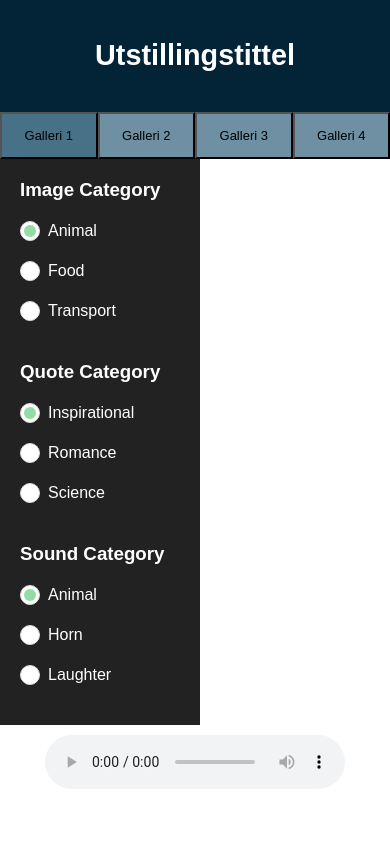
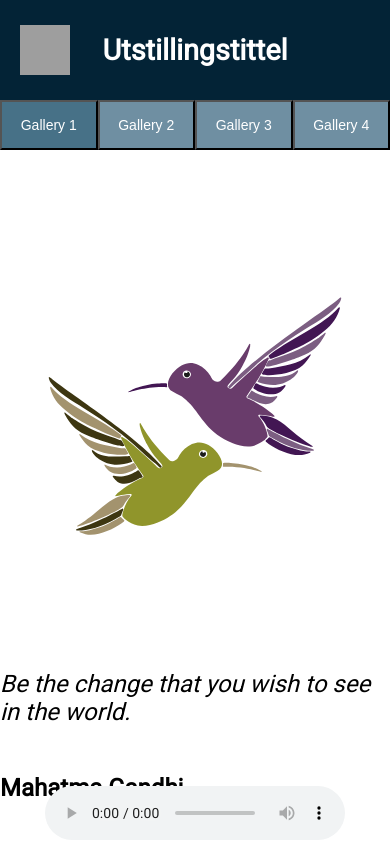
Before and after one commit to IT2810/it2810-webutvikling-h18-prosjekt-2-gruppe--10, a React (Create React App) app in the folder prosjekt2/: page / in a window 390 px wide. Shown: the top 844 px of the page. Built offline with nearby package versions, Linux system fonts and the light colour scheme; grey boxes are pictures that could not be loaded.

Commit message:
La til mobilmeny og gjorde siden mer responsiv

```diff
--- a/prosjekt2/src/App.css
+++ b/prosjekt2/src/App.css
@@ -1,86 +1,165 @@
+@import url('https://fonts.googleapis.com/css?family=Roboto');
+
 .App {
-  text-align: center;
+  display: grid;
+  grid-template-columns: 200px 1fr;
+  grid-template-rows: 100px 50px 1fr;
+  height: 100vh;
+  font-family: 'Roboto', sans-serif;
 }
 
 .App-header {
-  grid-column-start: 1;
-  grid-column-end: 5;
+  display: flex;
+  align-items: center;
+  grid-row: 1;
+  grid-column: 1 / span 3;
   background-color: #032336;
   padding: 20px;
   color: white;
 }
 
 .App-title {
+  width: 100%;
   font-size: 1.8em;
+  text-align: center;
+  margin: 0;
 }
 
-.App-intro {
-  font-size: large;
+.tabContainer {
+  display: flex;
+  flex-flow: row wrap;
+  grid-column: 2 / span 2;
+  grid-row: 2;
 }
 
-.C1 {
-  display: grid;
-  grid-template-columns: auto auto auto auto;
+.tabContainer button {
+  flex-grow: 1;
 }
 
-.C2 {
+.mobileMenuButton {
+  cursor: pointer;
+  position: absolute;
+  display: none;
+  height: 50px;
+  width: 50px;
+  background-image: url('https://mdbootstrap.com/img/svg/hamburger2.svg?color=fff');
+}
+
+.contentContainer {
+  overflow: scroll;
   display: grid;
-  grid-template-columns: 1fr 1fr max-content;
+  grid-template-columns: 1fr 1fr;
+  grid-template-rows: 1fr 100px;
+  grid-row: 3;
+  grid-column: 2 / span 2;
+
+  align-items: center;
+  justify-items: center;
+}
+
+.active,
+.inactive {
+  font-size: 14px;
+  outline: none;
+  cursor: pointer;
+  color: white;
 }
 
 .active {
   background-color: #477187;
-  font-size: 13px;
-  outline: none;
-  cursor: pointer;
 }
 
 .inactive {
   background-color: #6F8FA2;
-  font-size: 13px;
-  outline: none;
-  cursor: pointer;
 }
 
-.Svgs {
-  padding: 10px;
+.image {
+  width: 100%;
+  grid-row: 1;
+  grid-column: 1;
 }
 
-.Txts {
-  padding: 10px;
+.text {
+  grid-row: 1;
+  grid-column: 2;
+  display: flex;
+  flex-flow: column wrap;
+  justify-content: center;
 }
 
-.Sounds {
-  padding: 10px;
+.sound {
+  justify-content: center;
+  align-items: center;
   grid-row: 2;
-  grid-column: 2;
+  grid-column: 1 / span 2;
 }
 
-@media only screen and (max-width: 600px) {
-  .C2 {
-    grid-template-columns: auto;
-  }
-  .Sounds {
-    grid-row: 3;
-    grid-column: 1;
+.text p {
+  font-size: 24px;
+}
+
+/* ***** MOBIL ****** */
+@media only screen and (max-width: 700px) {
+  .App {
+    grid-template-columns: 1fr;
   }
 
+  .mobileMenuButton {
+    display: block;
+  }
 
+  .categories {
+    position: absolute;
+    height: calc(100vh - 100px);
+    width: 200px;
+    z-index: 2;
+    top: 100px;
+  }
+
+  .hidden {
+    display: none;
+  }
+
+  .text {
+    padding: 0;
+  }
 }
 
-.Categories {
-  background-color: #222;
+/* ***** TABLET ***** */
+@media only screen and (max-width: 1024px) {
+  .contentContainer {
+    grid-template-columns: 1fr;
+  }
+
+  .text {
+    grid-column: 1;
+    grid-row: 2;
+  }
+
+  .sound {
+    grid-column: 1;
+    grid-row: 3;
+  }
+}
+
+/****** CATEGORIES ******/
+.categories {
+  background-color: #032336;
   color: white;
-  grid-row: 1/span 2;
+  grid-column: 1;
+  grid-row: 2 / span 2;
   text-align: left;
   max-width: 200px
 }
 
-.Categories h3 {
-  margin: 20px;
+.categories h3 {
+  margin: 0px;
+  margin-left: 20px;
+  padding-top: 20px;
+  padding-right: 20px;
 }
 
-.Categories p {
+.categories p {
   margin: 20px;
 }
 
--- a/prosjekt2/src/App.js
+++ b/prosjekt2/src/App.js
@@ -10,6 +10,7 @@ class App extends Component {
       imageCategory: "Animal",
       textCategory: "inspo",
       soundCategory: "animal",
+      showMenu: false,
       tabIndex: 0,
       text: {
         inspo: {},
@@ -86,6 +87,8 @@ class App extends Component {
   }
 
   render() {
+    console.log(this.state.showMenu)
+
     // På load henter den korrekt bilde etter valgt kategori og tab
     const image = this.getImage(this.state.imageCategory, this.state.tabIndex);
     // På load henter den korrekt tekst etter valgt kategori og tab
@@ -93,24 +96,28 @@ class App extends Component {
 
     return (
       <div className="App">
+        <div className="App-header">
+        <div className="mobileMenuButton" onClick={() => this.setState({showMenu: !this.state.showMenu})}/>
+
+          <h1 className="App-title"> Utstillingstittel </h1>
+        </div>
+        <CategoryMenu show={this.state.showMenu} onChangeFunc={this.handleCategoryChange}/>
         <TabMenu handleClick={this.handleClick} activeTab={this.state.tabIndex}/>
 
-        <div className="C2">
-          <div className="Svgs">
-            <span dangerouslySetInnerHTML={{ __html: image }} />
+        <div className="contentContainer">
+          <div className="image"
+            dangerouslySetInnerHTML={{ __html: image }}
+          />
+
+          <div className="text">
+            <p><i>{text.body}</i></p>
+            <p><b>{text.author}</b></p>
           </div>
 
-          <div className="Txts">
-            <p>{text.body}</p>
-            <p>{text.author}</p>
-          </div>
-
-          <div className="Sounds">
+          <div className="sound">
             {/* På load henter den ut korrekt lydfil etter valgt kategori og tab */}
             <audio ref="audio_tag" src={`sound/${this.state.soundCategory}/${this.state.tabIndex}.mp3`} controls/>
           </div>
-
-          <CategoryMenu onChangeFunc={this.handleCategoryChange}/>
         </div>
       </div>
     );
--- a/prosjekt2/src/CategoryMenu.js
+++ b/prosjekt2/src/CategoryMenu.js
@@ -1,10 +1,11 @@
 import React from "react";
 import "./App.css";
 
-const CategoryMenu = ({onChangeFunc}) => {
+const CategoryMenu = ({show, onChangeFunc}) => {
 
     return (
-        <div className="Categories">
+
+        <div className={show ? "categories" : "categories hidden"}>
             <h3>Image Category</h3>
             <form onChange={e => {onChangeFunc("imageCategory", e.target.value)}}>
                 <p>
--- a/prosjekt2/src/TabMenu.js
+++ b/prosjekt2/src/TabMenu.js
@@ -3,25 +3,21 @@ import React from "react";
 const TabMenu = ({handleClick, activeTab}) => {
 
     return (
-      <div className="C1">
-        <header className="App-header">
-          <h1 className="App-title"> Utstillingstittel </h1>
-        </header>
-
+      <div className="tabContainer">
         <button className={activeTab === 0 ? "active" : "inactive"} onClick={() => handleClick(0)} >
-          <p> Galleri 1 </p>
+          Gallery 1
         </button>
 
         <button className={activeTab === 1 ? "active" : "inactive"} onClick={() => handleClick(1)}>
-          <p> Galleri 2</p>
+          Gallery 2
         </button>
 
         <button className={activeTab === 2 ? "active" : "inactive"} onClick={() => handleClick(2)}>
-          <p> Galleri 3 </p>
+          Gallery 3
         </button>
 
         <button className={activeTab === 3 ? "active" : "inactive"} onClick={() => handleClick(3)} >
-          <p> Galleri 4 </p>
+          Gallery 4
         </button>
       </div>
     )
```
